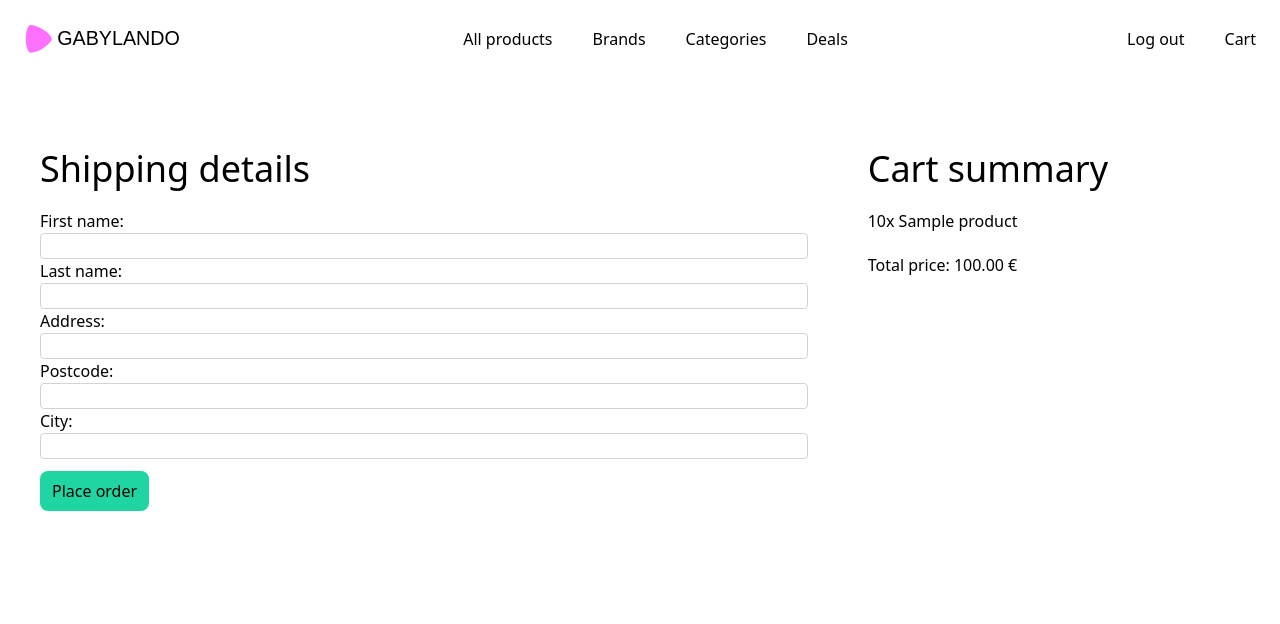
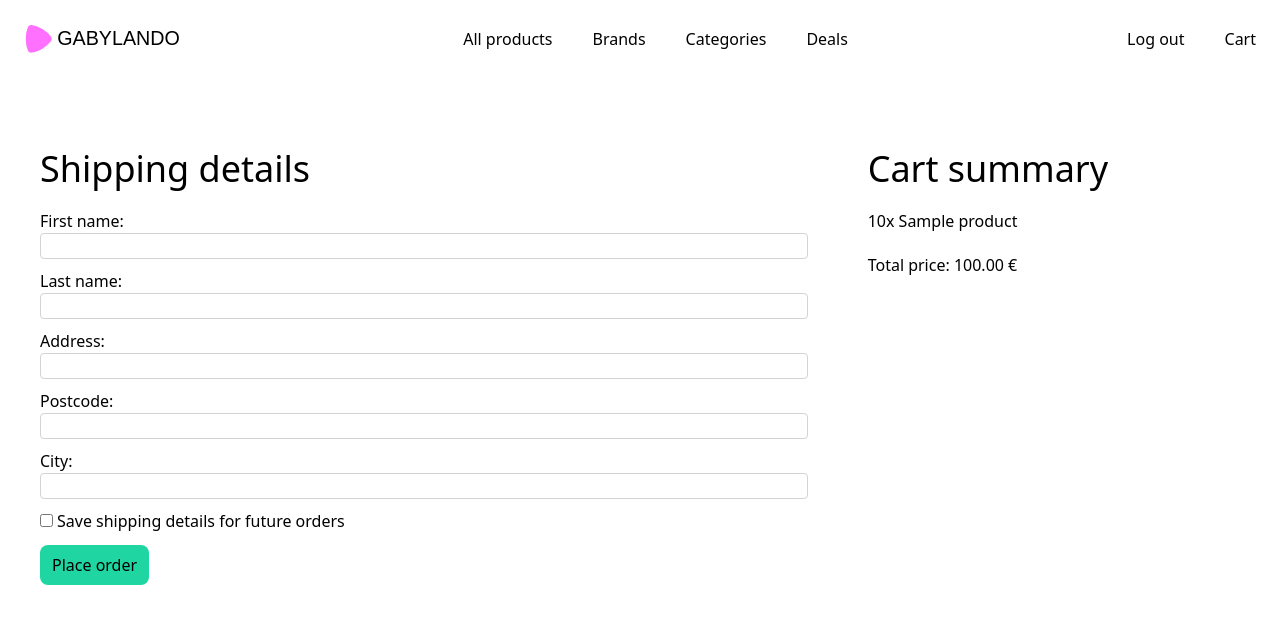
Before and after one commit to gwassing/ecommerce-platform, a Django app: page /checkout/ in a window 1280 px wide. Shown: the top 624 px of the page. Run offline with Django 5.2, Linux system fonts and the light colour scheme; a user stored in the database is signed in; tables that the repository leaves empty hold one stand-in row (values such as "Sample post").

Commit message:
Add save_details field to ShippingDetails model and style form

```diff
--- a/accounts/models.py
+++ b/accounts/models.py
@@ -17,6 +17,7 @@ class ShippingDetails(StatusMixin, models.Model):
     address = models.CharField(max_length=200)
     postcode = models.CharField(max_length=5)
     city = models.CharField(max_length=30)
+    save_details = models.BooleanField(default=False, help_text="Save shipping details for future orders")
 
     class Meta:
         verbose_name_plural = 'Shipping Details'
--- a/checkout/templates/checkout/checkout.html
+++ b/checkout/templates/checkout/checkout.html
@@ -1,11 +1,26 @@
 {% extends 'base.html' %}
 {% block content %}
-    <div class="flex justify-between gap-x-12" style="">
+    <div class="flex justify-between gap-x-12">
         <div class="w-2/3" style="flex-grow:1">
             <h2 class="text-4xl pb-5">Shipping details</h2>
             <form action="" method="POST">
                 {% csrf_token %}
-                {{ shipping_form }}
+                <div>
+                    {{ shipping_form.first_name.label_tag }}
+                    {{ shipping_form.first_name }}
+                    {{ shipping_form.last_name.label_tag }}
+                    {{ shipping_form.last_name }}
+                    {{ shipping_form.address.label_tag }}
+                    {{ shipping_form.address }}
+                    {{ shipping_form.postcode.label_tag }}
+                    {{ shipping_form.postcode }}
+                    {{ shipping_form.city.label_tag }}
+                    {{ shipping_form.city }}
+                    <div class="flex flex-row justify-start items-center gap-1">
+                        {{ shipping_form.save_details }}
+                        {{ shipping_form.save_details.help_text }}
+                    </div>
+                </div>
                 <button type="submit" class="button my-3">
                     Place order
                 </button>
--- a/ecommerce_platform/static/css/styles.css
+++ b/ecommerce_platform/static/css/styles.css
@@ -711,6 +711,10 @@ video {
   grid-template-columns: repeat(4, minmax(0, 1fr));
 }
 
+.flex-row {
+  flex-direction: row;
+}
+
 .flex-col {
   flex-direction: column;
 }
@@ -723,8 +727,16 @@ video {
   align-items: center;
 }
 
+.justify-start {
+  justify-content: flex-start;
+}
+
 .justify-between {
   justify-content: space-between;
+}
+
+.gap-1 {
+  gap: 0.25rem;
 }
 
 .gap-10 {
@@ -893,6 +905,14 @@ form div{
   justify-content: center;
 }
 
+input {
+  margin-bottom: 10px;
+}
+
+input:last-child{
+  margin-bottom:0;
+}
+
 input[type=text], input[type=password] {
   border: 1px solid lightgray;
   border-radius: 4px;
```
Also changed, not shown: ecommerce_platform/static/css/tailwind.css (+8 -0 lines), accounts/migrations/0010_shippingdetails_save_details.py (added).
